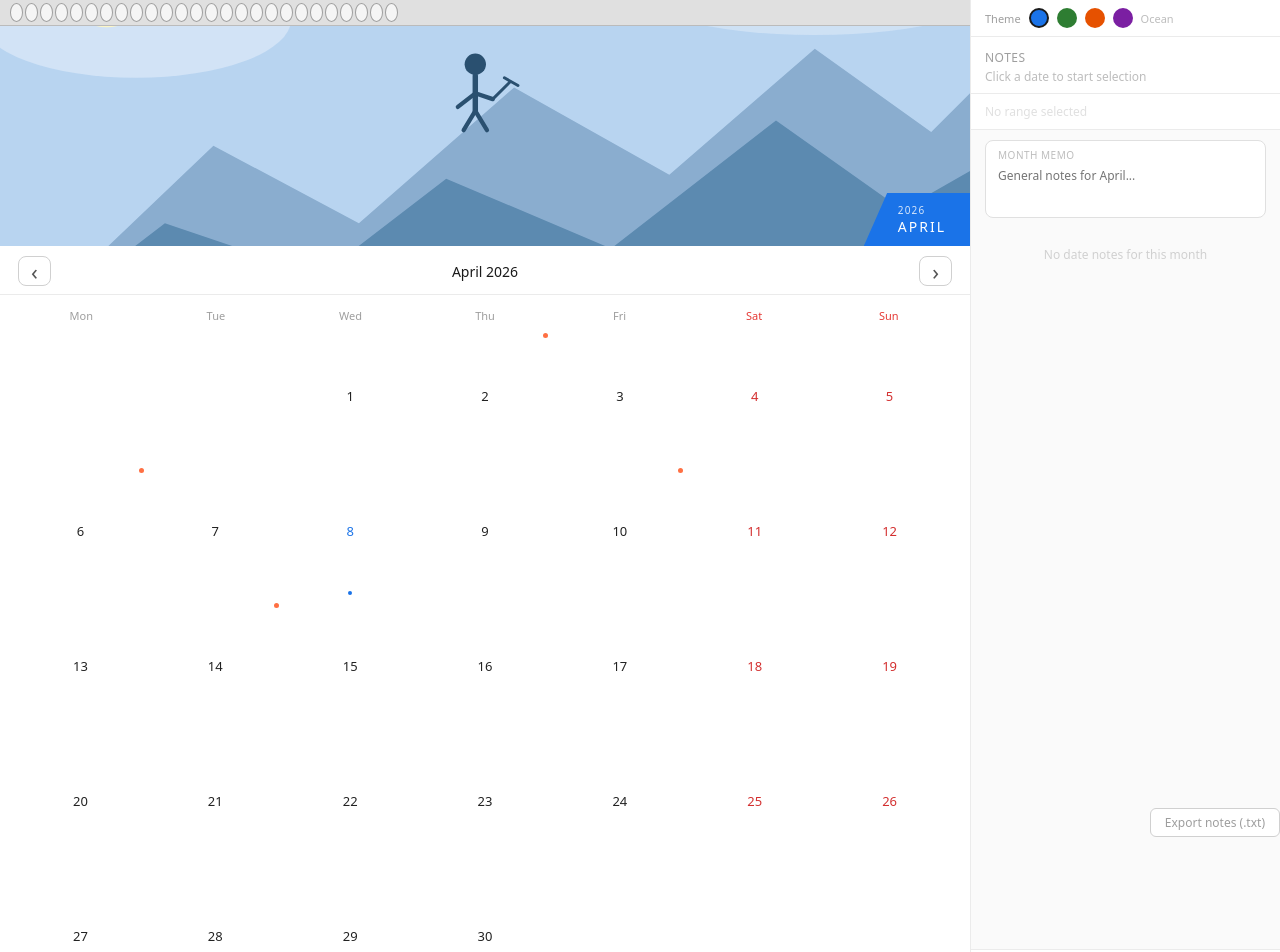
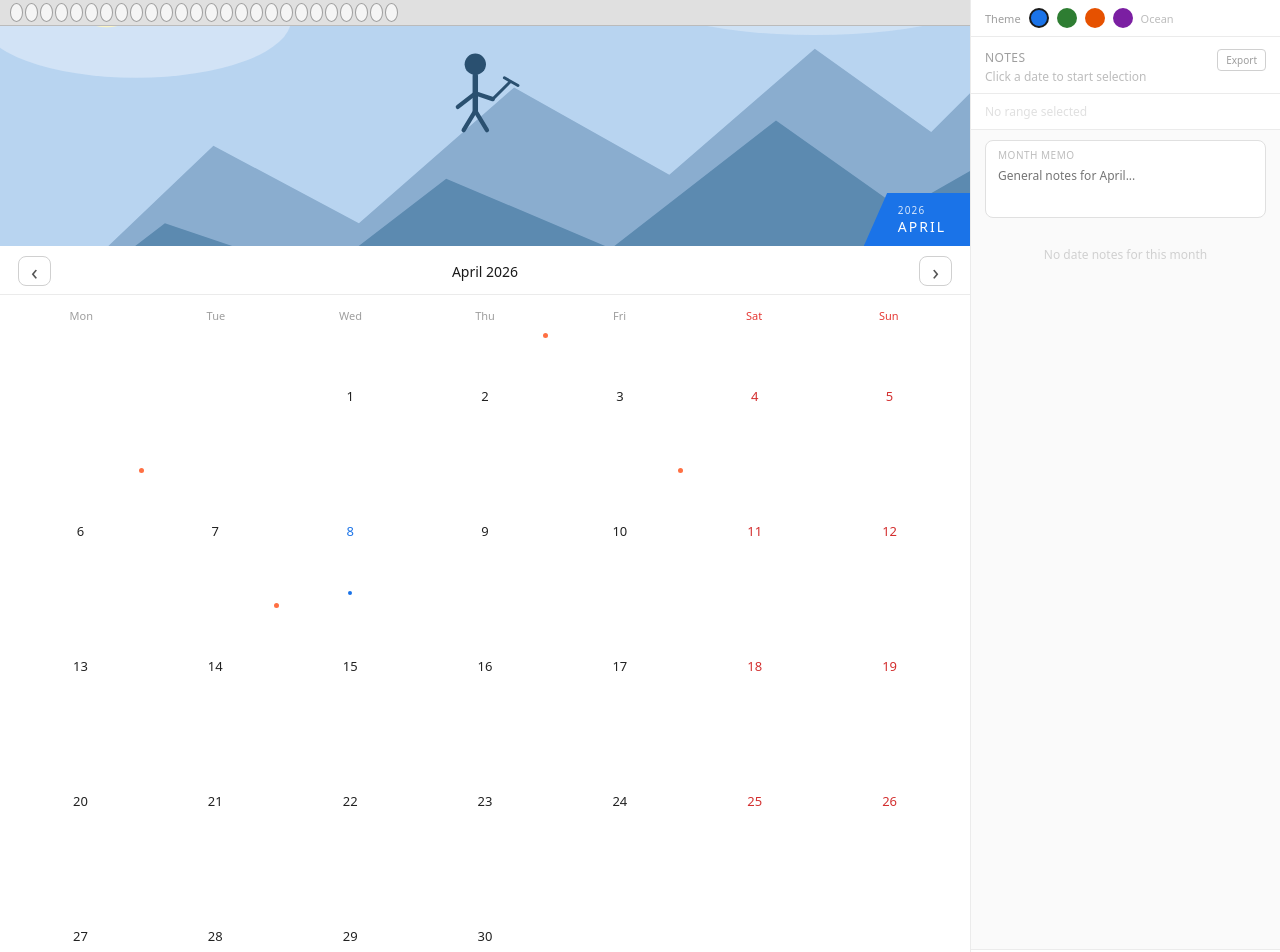
Before and after one commit to Swayam-Jaswal/Calendar-frontend-internship, a React (Vite) app in the folder frontend/: page / in a window 1280 px wide. Shown: the top 952 px of the page. Built offline with nearby package versions, Linux system fonts and the light colour scheme.

Commit message:
projecy created

```diff
--- a/frontend/src/WallCalendar.jsx
+++ b/frontend/src/WallCalendar.jsx
@@ -549,7 +549,8 @@ export default function WallCalendar() {
           </div>
 
           {/* Notes header */}
-          <div style={{ padding: "12px 14px 8px", borderBottom: "0.5px solid #ebebeb", background: "#fff" }}>
+          <div style={{ padding: "12px 14px 8px", borderBottom: "0.5px solid #ebebeb", background: "#fff", display: "flex", justifyContent: "space-between", alignItems: "flex-start" }}>
+            <div>
               <div style={{ fontSize: 12, fontWeight: 500, color: "#9e9e9e", letterSpacing: 0.5, textTransform: "uppercase", marginBottom: 2 }}>
                 Notes
               </div>
@@ -558,6 +559,19 @@ export default function WallCalendar() {
                   ? `Selected: ${fmtRange(rangeStart, rangeEnd)}`
                   : "Click a date to start selection"}
               </div>
+            </div>
+            <button
+               className="wcal-export"
+               onClick={exportNotes}
+               style={{
+                 fontSize: 10, color: "#9e9e9e", background: "#fff",
+                 border: "0.5px solid #d0d0d0", borderRadius: 4,
+                 padding: "3px 8px", cursor: "pointer", fontFamily: "inherit",
+                 transition: "background 0.15s",
+               }}
+            >
+              Export
+            </button>
           </div>
 
           {/* Range chip */}
@@ -694,22 +708,6 @@ export default function WallCalendar() {
           </div>
         </div>
       </div>
-
-      {/* Export button */}
-      <div style={{ marginTop: 8, display: "flex", justifyContent: "flex-end" }}>
-        <button
-          className="wcal-export"
-          onClick={exportNotes}
-          style={{
-            fontSize: 12, color: "#9e9e9e", background: "#fff",
-            border: "0.5px solid #d0d0d0", borderRadius: 6,
-            padding: "5px 14px", cursor: "pointer", fontFamily: "inherit",
-            transition: "background 0.15s",
-          }}
-        >
-          Export notes (.txt)
-        </button>
-      </div>
     </div>
   );
 }
```
Lines whose indentation alone changed are shown as unchanged.
